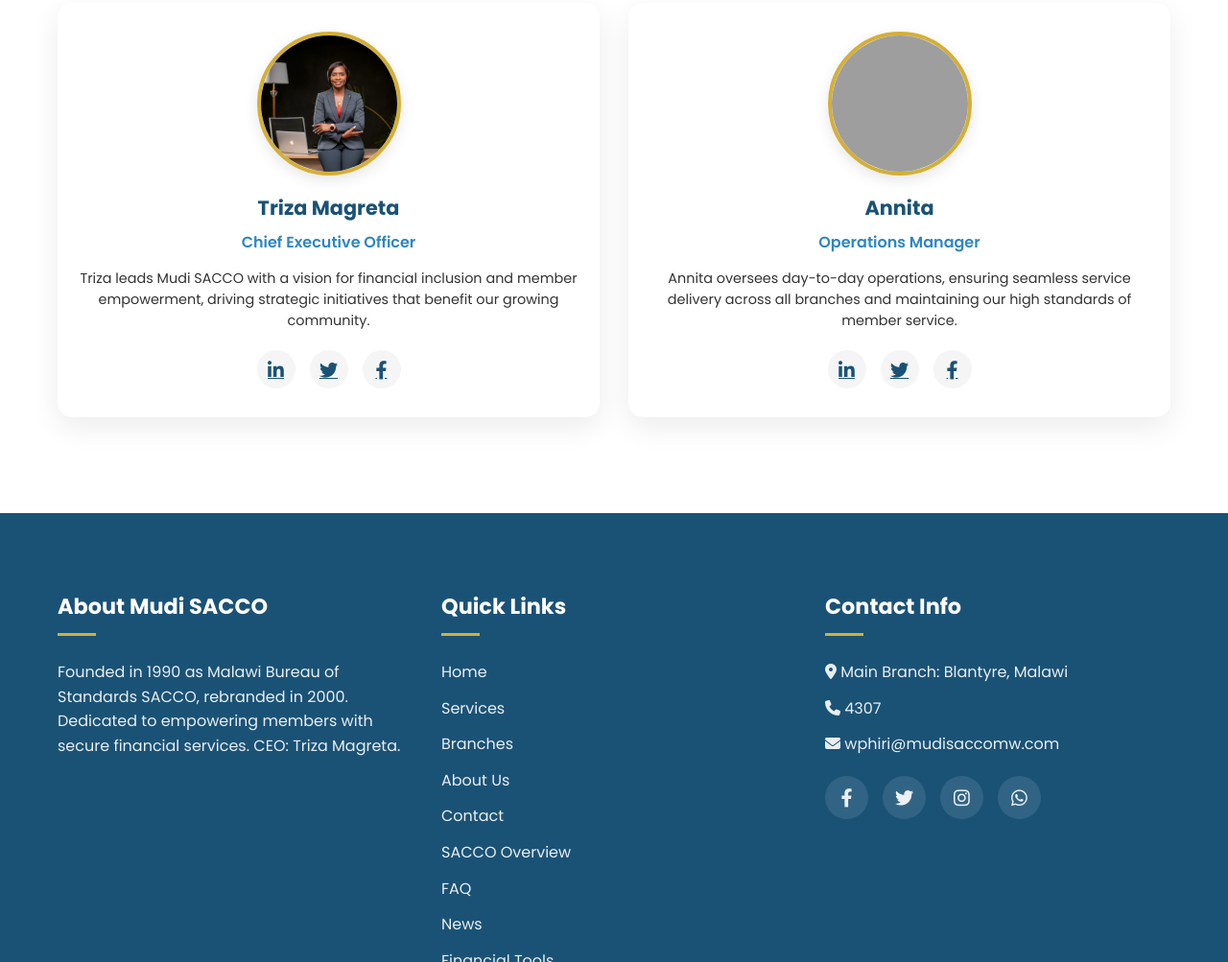
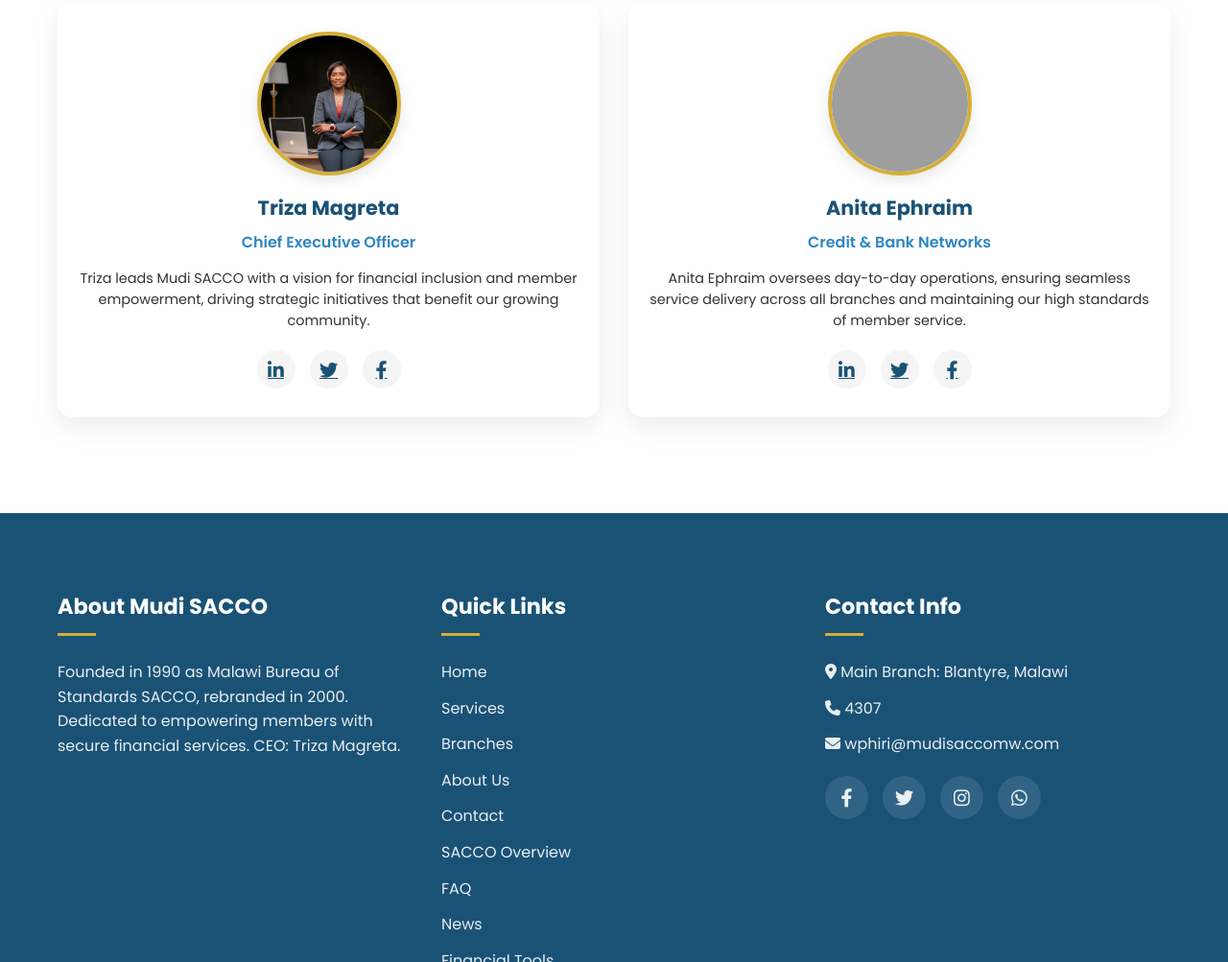
Before and after one commit to jabulani-mayenda/sacco, a plain HTML site: page index.html in a window 1280 px wide. Shown: the part 10583-11586 px from the top of the page at 96% size. Drawn offline with nearby package versions, Linux system fonts and the light colour scheme; grey boxes are pictures that could not be loaded.

Commit message:
Update index.html

```diff
--- a/index.html
+++ b/index.html
@@ -2117,9 +2117,9 @@
                     <div class="profile-img-container">
                         <img class="profile-img" src="images/ANNITA (5).jpg" alt="Annita">
                     </div>
-                    <h3>Annita</h3>
-                    <p class="position">Operations Manager</p>
-                    <p class="bio">Annita oversees day-to-day operations, ensuring seamless service delivery across all branches and maintaining our high standards of member service.</p>
+                    <h3> Anita Ephraim</h3>
+                    <p class="position">Credit & Bank Networks </p>
+                    <p class="bio"> Anita Ephraim oversees day-to-day operations, ensuring seamless service delivery across all branches and maintaining our high standards of member service.</p>
                     <div class="social-links-profile">
                         <a href="#"><i class="fab fa-linkedin-in"></i></a>
                         <a href="#"><i class="fab fa-twitter"></i></a>
```
